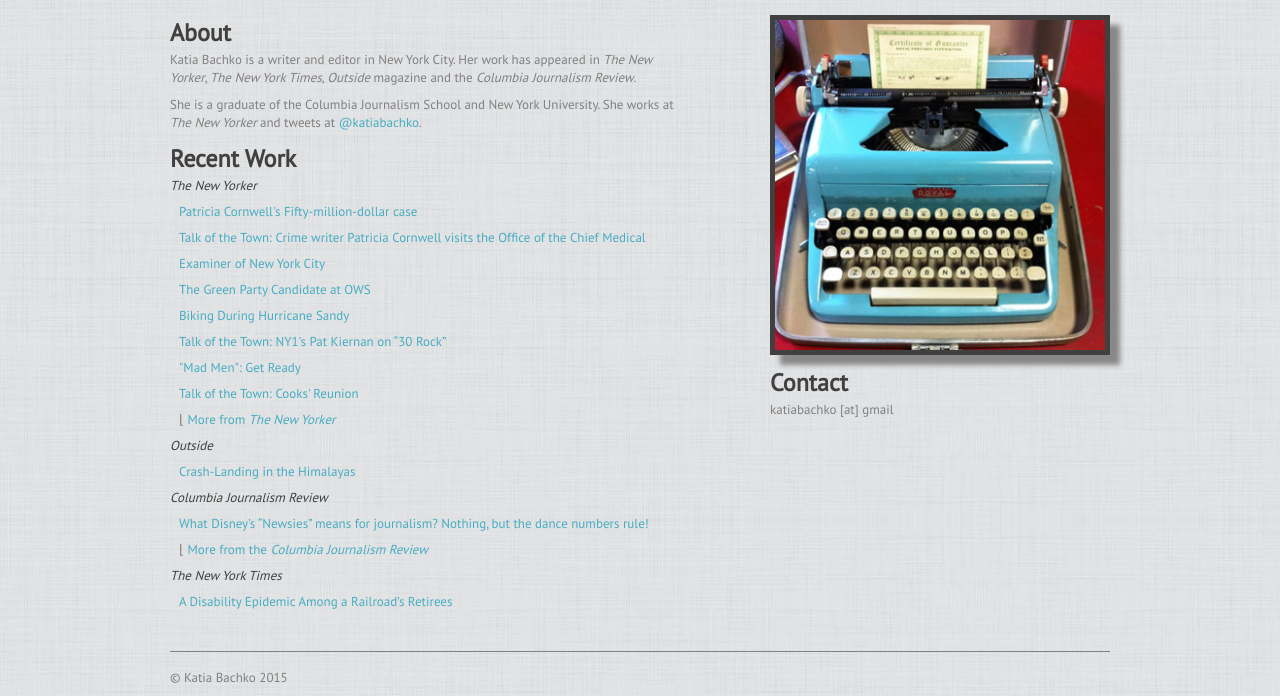
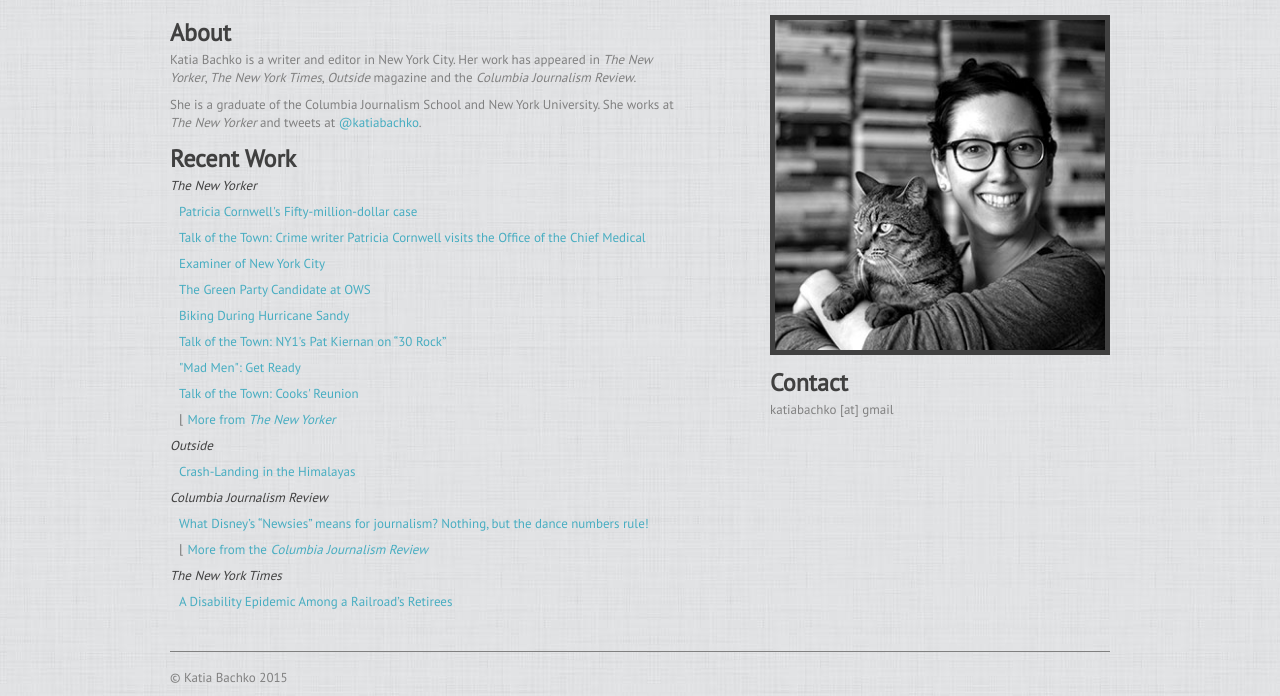
Before and after one commit to katiabachko/katiabachko.github.io, a plain HTML site: page index.html in a window 1280 px wide. Shown: the part 134-830 px from the top of the page. Drawn offline with nearby package versions, Linux system fonts and the light colour scheme; a script that the page names is missing; a web font is replaced by a local one.

Commit message:
adding new image

```diff
--- a/bachko.css
+++ b/bachko.css
@@ -25,9 +25,9 @@ dl dt {
 }
 
 .photo-effects {
-	-moz-box-shadow: 10px 10px 5px #888;
+	/*-moz-box-shadow: 10px 10px 5px #888;
 	-webkit-box-shadow: 10px 10px 5px #888;
-	box-shadow: 10px 10px 5px #888;
+	box-shadow: 10px 10px 5px #888;*/
 	height:330px;
 	border: 5px solid #404040;
 }
--- a/index.html
+++ b/index.html
@@ -69,7 +69,7 @@
 
         </div>
       <div class="span6 offset1">
-            <div class="photo-effects"><img class="photo-size" src="images/blue_typewriter.jpg" alt="Katia Bachko"></div>
+            <div class="photo-effects"><img class="photo-size" src="images/katia-bw.jpg" alt="Katia Bachko"></div>
         <div id="contact">
           <h2>Contact</h2>
           <p>katiabachko [at] gmail</p>
```
Also changed, not shown: images/katia-bw.jpg (added).
